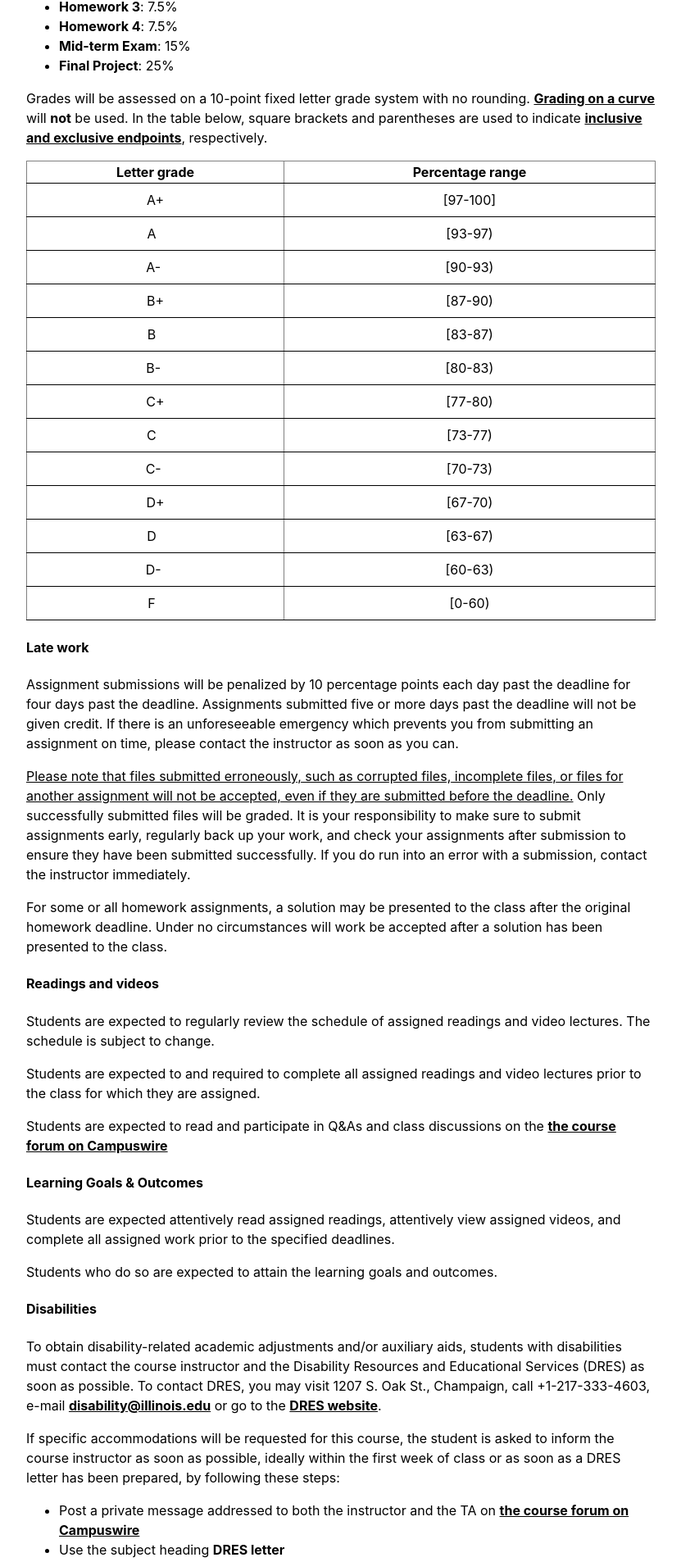
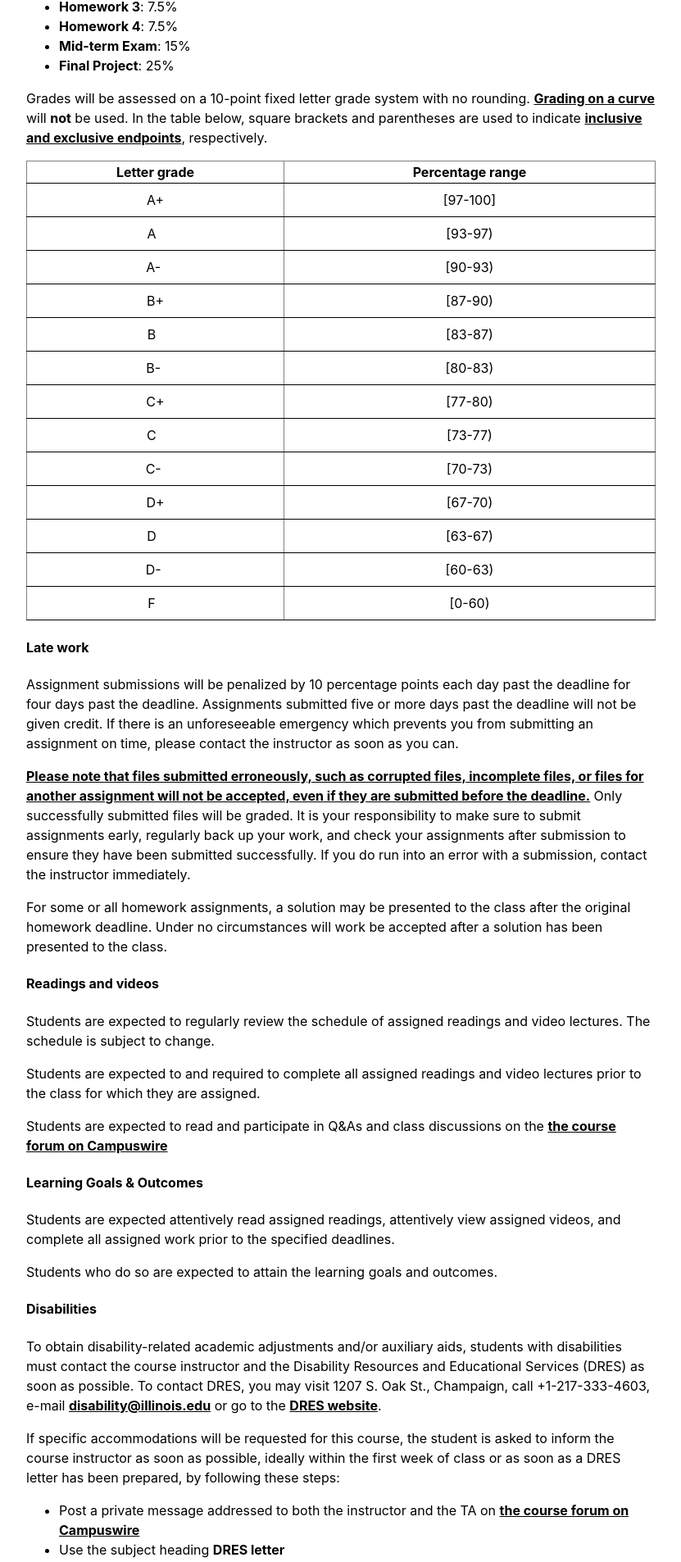
Before and after one commit to 2021-Spring-UIUC-LING270/2021-Spring-UIUC-LING270.github.io, a Jekyll site: the page built from index.md, in a window 1280 px wide. Shown: the part 3882-5788 px from the top of the page at 82% size, without its empty margins (224-1055 px from the left). Built offline with Jekyll 4.4.1, drawn with Linux system fonts in a browser that asks for light colours; our own code applies the rules of GitHub Pages for plain Markdown files.

Commit message:
Bolded text

```diff
--- a/index.md
+++ b/index.md
@@ -159,7 +159,7 @@ Grades will be assessed on a 10-point fixed letter grade system with no rounding
 
 Assignment submissions will be penalized by 10 percentage points each day past the deadline for four days past the deadline. Assignments submitted five or more days past the deadline will not be given credit. If there is an unforeseeable emergency which prevents you from submitting an assignment on time, please contact the instructor as soon as you can.
 
-<ins>Please note that files submitted erroneously, such as corrupted files, incomplete files, or files for another assignment will not be accepted, even if they are submitted before the deadline.</ins> Only successfully submitted files will be graded. It is your responsibility to make sure to submit assignments early, regularly back up your work, and check your assignments after submission to ensure they have been submitted successfully. If you do run into an error with a submission, contact the instructor immediately.
+<ins>**Please note that files submitted erroneously, such as corrupted files, incomplete files, or files for another assignment will not be accepted, even if they are submitted before the deadline.**</ins> Only successfully submitted files will be graded. It is your responsibility to make sure to submit assignments early, regularly back up your work, and check your assignments after submission to ensure they have been submitted successfully. If you do run into an error with a submission, contact the instructor immediately.
 
 
 For some or all homework assignments, a solution may be presented to the class after the original homework deadline. Under no circumstances will work be accepted after a solution has been presented to the class.
```
